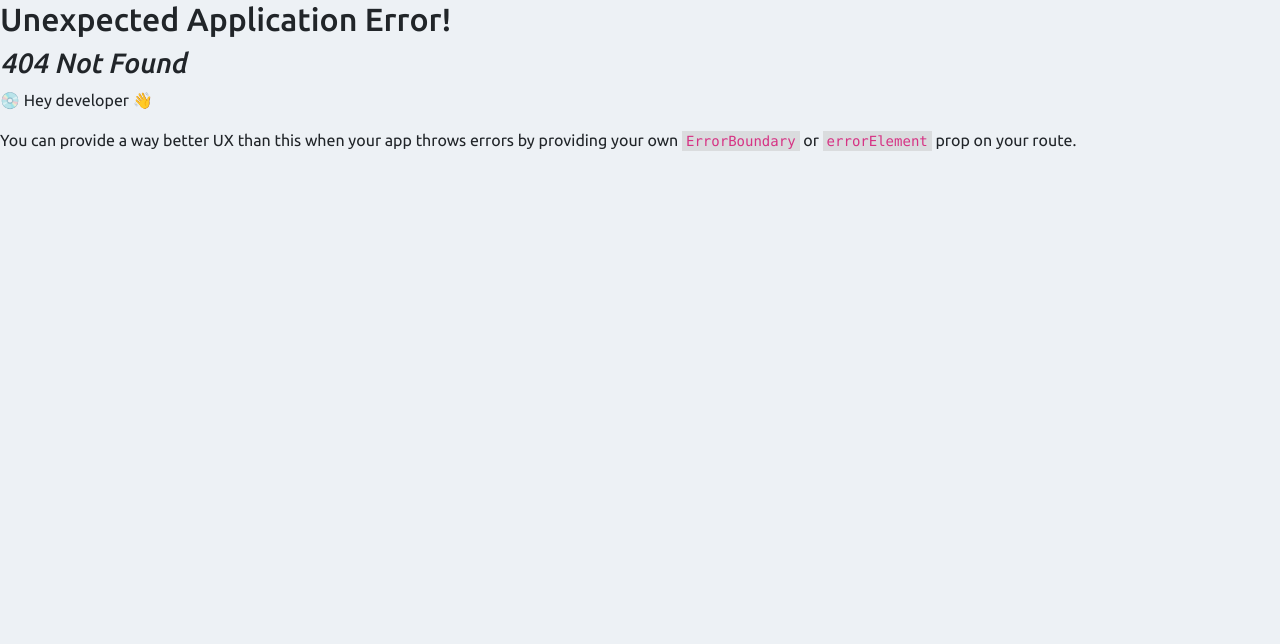
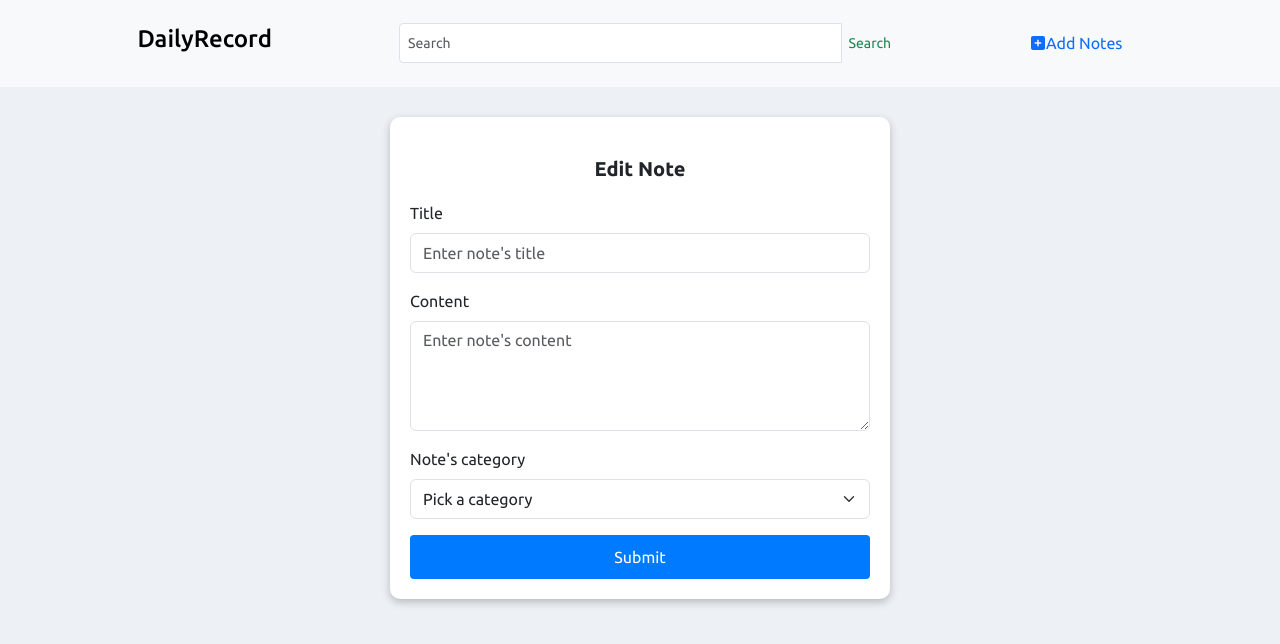
Before and after one commit to QASIM-LOKHANDWALA/DailyRecord, a React (Vite) app in the folder frontend/: page /edit-note/1 in a window 1280 px wide. Before the commit this address had no page. Shown: the top 644 px of the page. Built offline with nearby package versions, Linux system fonts and the light colour scheme; no server answers.

Commit message:
Complete Edit note with API integration

```diff
--- a/frontend/src/App.jsx
+++ b/frontend/src/App.jsx
@@ -10,15 +10,34 @@ import MainLayout from "./layouts/MainLayout";
 import AddNotePage from "./pages/AddNotePage";
 import NotePage from "./pages/NotePage";
 import EditNotePage from "./pages/EditNotePage";
+import axios from "axios";
 
 const App = () => {
+    async function fetchNote(slug) {
+        try {
+            const response = await axios.get(
+                `http://127.0.0.1:8000/api/v1/notes/${slug}`
+            );
+            console.log(response);
+
+            return response.data;
+        } catch (error) {
+            console.log(error);
+        }
+    }
     const router = createBrowserRouter(
         createRoutesFromElements(
             <Route path="/" element={<MainLayout />}>
                 <Route index element={<HomePage />} />
                 <Route path="/add-notes" element={<AddNotePage />} />
-                <Route path="/edit-note" element={<EditNotePage />} />
-                <Route path="/notes/:slug" element={<NotePage />} />
+                <Route
+                    path="/edit-note/:slug"
+                    element={<EditNotePage fetchNote={fetchNote} />}
+                />
+                <Route
+                    path="/notes/:slug"
+                    element={<NotePage fetchNote={fetchNote} />}
+                />
             </Route>
         )
     );
--- a/frontend/src/pages/EditNotePage.jsx
+++ b/frontend/src/pages/EditNotePage.jsx
@@ -1,9 +1,49 @@
-import React from "react";
+import React, { useEffect, useState } from "react";
+import { useNavigate } from "react-router-dom";
+import { useParams } from "react-router-dom";
 import "./AddNotePage.css";
+import axios from "axios";
+import { toast } from "react-toastify";
 
-const EditNotePage = () => {
+const EditNotePage = ({ fetchNote }) => {
+    const [title, setTitle] = useState("");
+    const [body, setBody] = useState("");
+    const [category, setCategory] = useState("");
+    const navigate = useNavigate();
+    const { slug } = useParams();
+
+    useEffect(() => {
+        async function getData() {
+            const data = await fetchNote(slug);
+            setBody(data.body);
+            setTitle(data.title);
+            setCategory(data.category);
+        }
+        getData();
+    }, []);
+
+    const note = {
+        title,
+        body,
+        category,
+    };
+
+    const handleSubmit = (e) => {
+        e.preventDefault();
+        if (title && body && category) {
+            try {
+                axios.put(`http://127.0.0.1:8000/api/v1/notes/${slug}/`, note);
+                toast.success("Note Updated!");
+                navigate(`/notes/${slug}`);
+            } catch (error) {
+                console.log(error);
+            }
+        } else {
+            alert("all fields are required");
+        }
+    };
     return (
-        <form>
+        <form onSubmit={handleSubmit}>
             <h5>Edit Note</h5>
             <div className="mb-3">
                 <label
@@ -13,10 +53,12 @@ const EditNotePage = () => {
                     Title
                 </label>
                 <input
-                    type="email"
+                    type="text"
                     className="form-control"
                     id="exampleFormControlInput1"
                     placeholder="Enter note's title"
+                    value={title}
+                    onChange={(e) => setTitle(e.target.value)}
                 />
             </div>
 
@@ -32,6 +74,8 @@ const EditNotePage = () => {
                     id="exampleFormControlTextarea1"
                     rows={4}
                     placeholder="Enter note's content"
+                    value={body}
+                    onChange={(e) => setBody(e.target.value)}
                 ></textarea>
             </div>
 
@@ -46,11 +90,13 @@ const EditNotePage = () => {
                     className="form-select"
                     aria-label="Default select example"
                     style={{ height: "40px" }}
+                    value={category}
+                    onChange={(e) => setCategory(e.target.value)}
                 >
-                    <option selected>Pick a category</option>
-                    <option value="1">Business</option>
-                    <option value="2">Personal</option>
-                    <option value="3">Important</option>
+                    <option defaultValue>Pick a category</option>
+                    <option value="BUSINESS">Business</option>
+                    <option value="PERSONAL">Personal</option>
+                    <option value="IMPORTANT">Important</option>
                 </select>
             </div>
 
@@ -58,7 +104,7 @@ const EditNotePage = () => {
                 className="btn btn-primary d-flex justify-content-center"
                 style={{ width: "100%" }}
             >
-                Add Note
+                Submit
             </button>
         </form>
     );
--- a/frontend/src/pages/NotePage.jsx
+++ b/frontend/src/pages/NotePage.jsx
@@ -9,21 +9,17 @@ import { useState } from "react";
 import axios from "axios";
 import { formatDate } from "../utils/FormatDate";
 
-const NotePage = () => {
+const NotePage = ({ fetchNote }) => {
     const [note, setNote] = useState({});
     const { slug } = useParams();
     useEffect(() => {
-        async function fetchNote() {
-            try {
-                const response = await axios.get(
-                    `http://127.0.0.1:8000/api/v1/notes/${slug}`
-                );
-                setNote(response.data);
-            } catch (error) {
-                console.log(error);
-            }
+        async function getData() {
+            const data = await fetchNote(slug);
+            console.log(data);
+
+            setNote(data);
         }
-        fetchNote();
+        getData();
     }, [slug]);
 
     return (
@@ -39,7 +35,10 @@ const NotePage = () => {
                     </p>
                 </span>
                 <span className="button-group">
-                    <Link to="/edit-note" className="btn btn-primary">
+                    <Link
+                        to={`/edit-note/${note.slug}`}
+                        className="btn btn-primary"
+                    >
                         <FiEdit />
                         <span>Edit</span>
                     </Link>
@@ -48,9 +47,7 @@ const NotePage = () => {
                         <span>Delete</span>
                     </button>
                 </span>
-                <p className="description">
-                    {note.body}
-                </p>
+                <p className="description">{note.body}</p>
             </div>
             <Modal />
         </>
```
